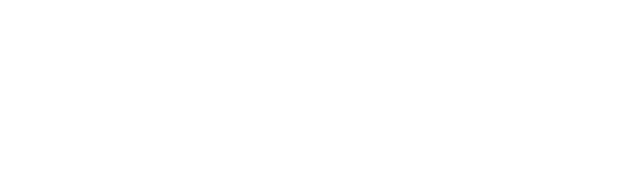
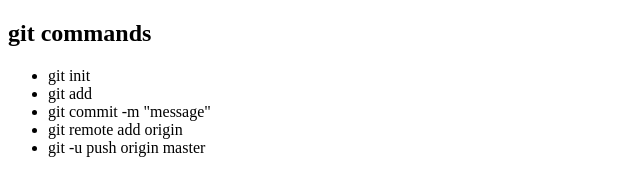
Before and after one commit to mowlid21/git-commands, a plain HTML site: page index.html in a window 1280 px wide. Shown: the whole page, without its empty margins (0-640 px from the left). Drawn offline with Linux system fonts and the light colour scheme.

Commit message:
added git commands

```diff
--- a/index.html
+++ b/index.html
@@ -6,7 +6,15 @@
 </head>
 <body>
 
+<h2>git commands</h2>
+<ul>
+    <li>git init</li>
+    <li>git add</li>
+    <li>git commit -m "message"</li>
+    <li>git remote add origin</li>
+    <li>git -u push origin master</li>
 
+</ul>
 
 </body>
 </html>
```
